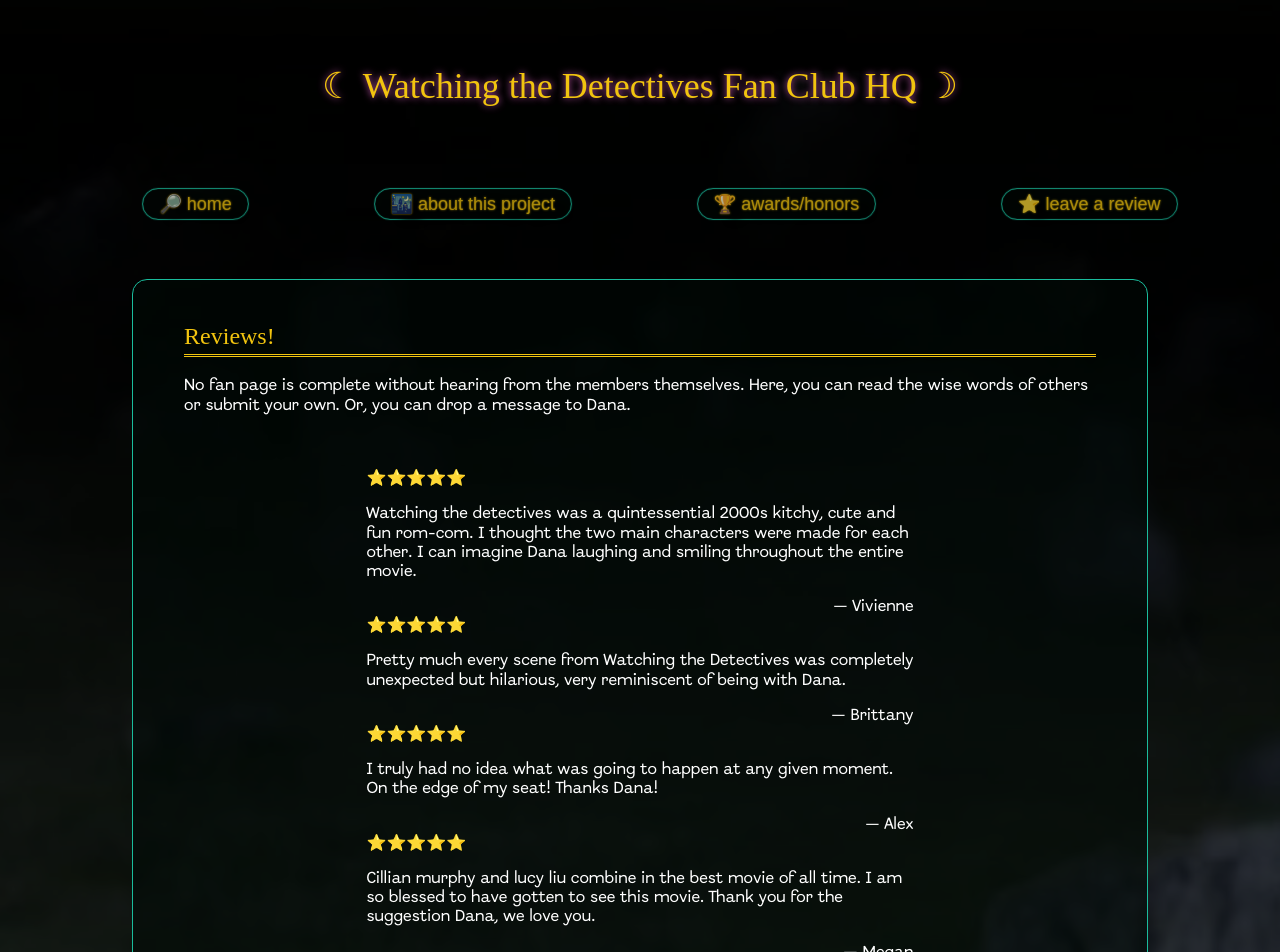
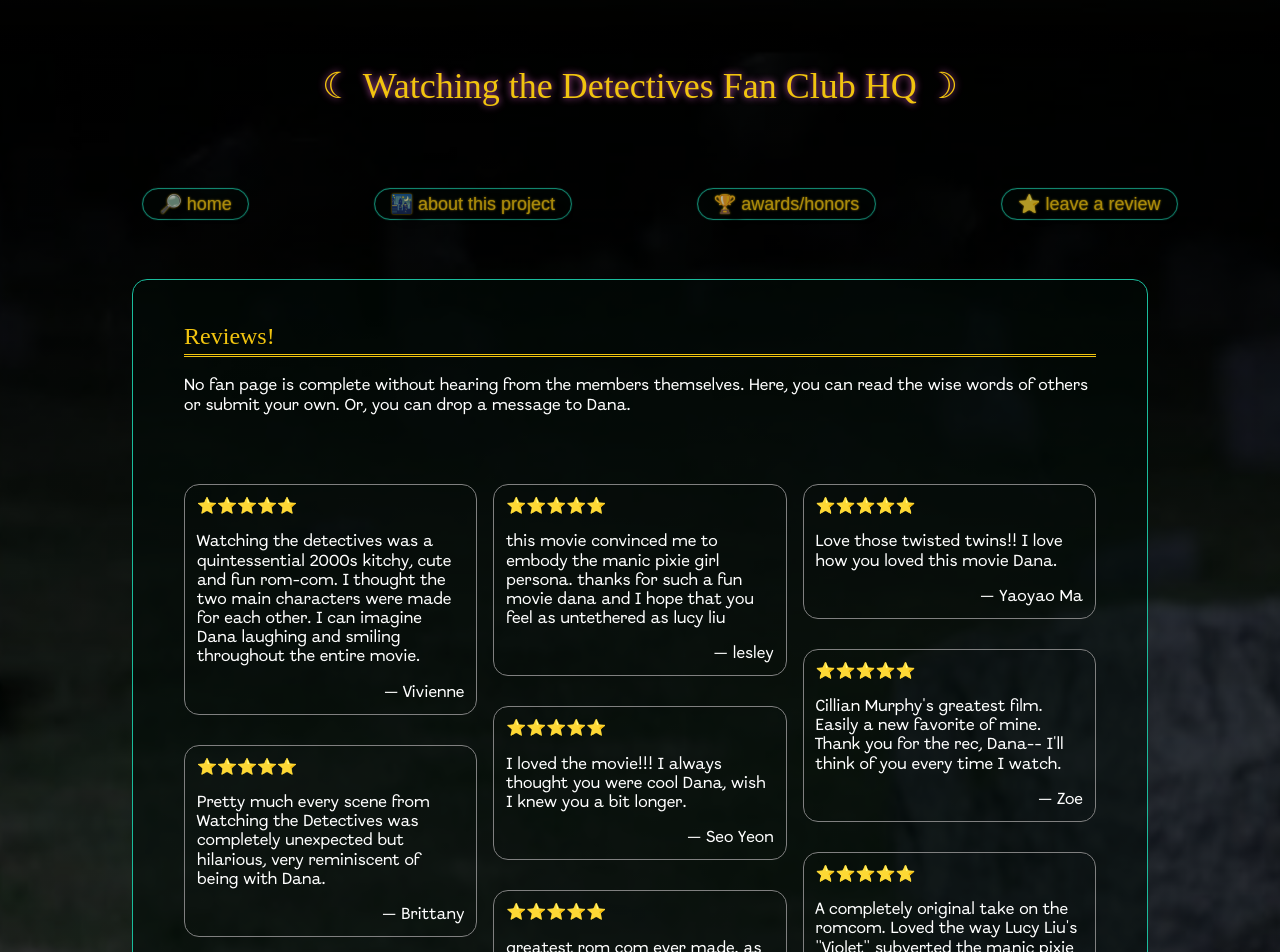
Before and after one commit to annieefu/watching-the-detectives-sk, a SvelteKit app: page /reviews in a window 1280 px wide. Shown: the top 952 px of the page. Built offline with nearby package versions, Linux system fonts and the light colour scheme; a web font is replaced by a local one.

Commit message:
reviews in masonry

```diff
--- a/src/routes/reviews/+page.svelte
+++ b/src/routes/reviews/+page.svelte
@@ -1,12 +1,10 @@
 <script>
 	import { onMount } from 'svelte';
-	import * as d3 from "d3";
+	import * as d3 from 'd3';
 	let data;
- 	onMount(
-		async () => {
-			data = await d3.csv('/data.csv')
-		}
-	)
+	onMount(async () => {
+		data = await d3.csv('/data.csv');
+	});
 	$: console.log(data);
 
 	// function validateForm() {
@@ -17,7 +15,6 @@
 	//         alert("You can't rate such an amazing movie less than 5 stars :)")
 	//     }
 	// }
-
 </script>
 
 <div class="reviews">
@@ -27,37 +24,45 @@
 		<p>
 			No fan page is complete without hearing from the members themselves. Here, you can read the
 			wise words of others or submit your own. Or, you can drop a message to Dana.
-		</p><br/><br/>
+		</p>
+		<br /><br />
 	</div>
-
+	<div class="masonry-with-columns">
 		{#if data}
 			{#each data as review}
 				<div class="review">
-				⭐⭐⭐⭐⭐<br/>
+					⭐⭐⭐⭐⭐<br />
 					<p>{review.Message}</p>
 					<span class="review-name">— {review.Name}</span>
 				</div>
-
 			{/each}
 		{/if}
 	</div>
-
-
+</div>
 
 <style>
+	.masonry-with-columns {
+		columns: 3;
+		column-gap: 1rem;
+	}
 	.review-elements {
 		margin: auto;
 	}
 
-	.review-name{
+	.review-name {
 		text-align: right;
+		margin-left: auto;
 	}
 
-	.review{
-		display: flex;
+	.review {
+		display: inline-flex;
 		flex-direction: column;
-		max-width: 60%;
-		margin: auto;
+		margin: 15px 0px;
+		border: gray solid 1px;
+		border-radius: 15px;
+		padding: 12px;
+
+		/* display: ; */
 	}
 
 	.reviews {
```
Also changed, not shown: static/data.csv. Lines whose indentation alone changed are shown as unchanged.
